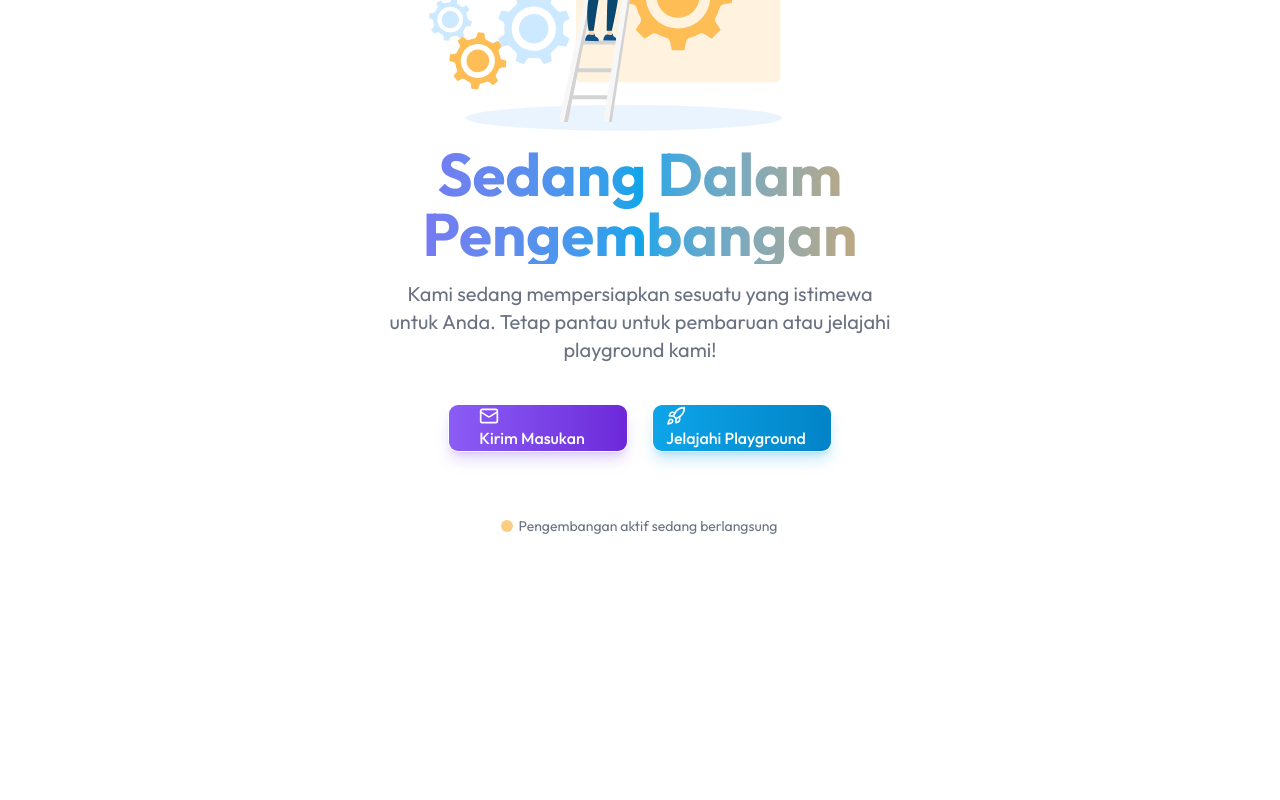
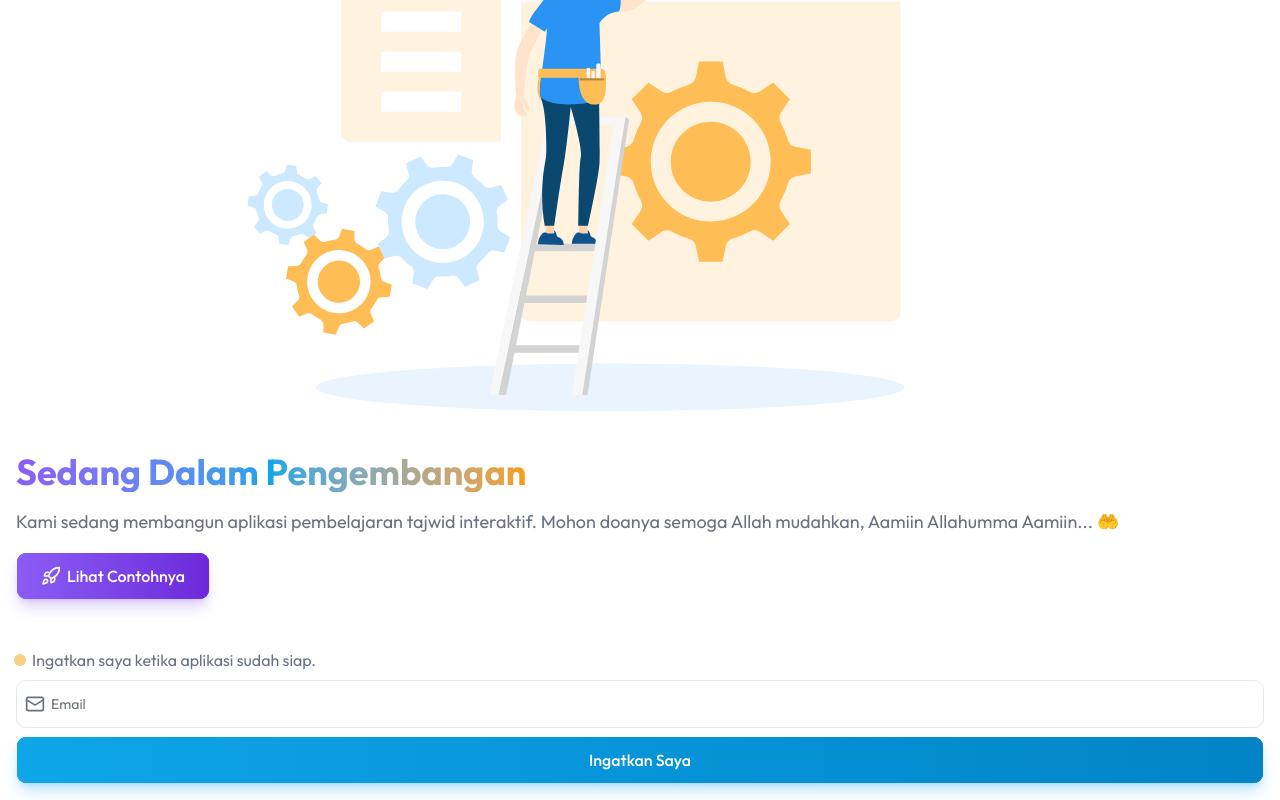
Before and after one commit to hurifajri/qiroasro, a Next.js app: page / in a window 1280 px wide. Shown: the part 331-1131 px from the top of the page. Before the commit the page ends 915 px from the top, so only its background shows below. Built offline with nearby package versions, Linux system fonts and the light colour scheme; no server answers.

Commit message:
refactor: home page

```diff
--- a/src/app/(public)/page.tsx
+++ b/src/app/(public)/page.tsx
@@ -1,10 +1,12 @@
 'use client';
 
 import { motion } from 'framer-motion';
-import { Mail, Rocket } from 'lucide-react';
-import Link from 'next/link';
+import { MailIcon, RocketIcon } from 'lucide-react';
+import { useRouter } from 'next/navigation';
 import { UnderDevelopmentIllustration } from '@/components/illustrations/under-development';
-import { Button } from '@/components/ui/button';
+import { buttonVariants } from '@/components/ui/button';
+import { InputGroup, InputGroupAddon, InputGroupInput } from '@/components/ui/input-group';
+import { cn } from '@/lib/utils';
 
 const containerVariants = {
   hidden: { opacity: 0 },
@@ -23,88 +25,69 @@ const itemVariants = {
     opacity: 1,
     y: 0,
     transition: {
-      type: 'spring',
+      type: 'spring' as const,
       stiffness: 100,
       damping: 12,
     },
   },
 };
 
-const floatingVariants = {
-  animate: {
-    y: [-10, 10, -10],
-    transition: {
-      duration: 4,
-      repeat: Number.POSITIVE_INFINITY,
-      ease: 'easeInOut',
-    },
-  },
+export default function HomePage() {
+  const router = useRouter();
+
+  const handleClickExplore = () => {
+    router.push('/playground');
   };
 
-export default function HomePage() {
   return (
-    <div className="relative flex min-h-screen flex-col items-center justify-center overflow-hidden bg-background px-4 py-12">
-      {/* Main content */}
     <motion.div
-        className="relative z-10 flex max-w-2xl flex-col items-center text-center"
+      className="flex flex-col gap-4 p-4"
       variants={containerVariants}
       initial="hidden"
       animate="visible"
     >
       {/* SVG Illustration */}
-        <UnderDevelopmentIllustration className="h-auto w-full" />
+      <motion.div variants={itemVariants}>
+        <UnderDevelopmentIllustration className="h-auto w-full max-w-md md:max-w-none" />
+      </motion.div>
 
+      {/* Content */}
+      <div className="flex flex-col gap-12">
+        <div className="flex flex-col items-start gap-4">
           {/* Title */}
-        <motion.h1
+          <motion.h2
             variants={itemVariants}
-          className="mb-4 bg-gradient-to-r from-[#8B5CF6] via-[#0EA5E9] to-[#F59E0B] bg-clip-text font-bold text-4xl text-transparent sm:text-5xl md:text-6xl"
+            className="bg-linear-to-r from-[#8B5CF6] via-[#0EA5E9] to-[#F59E0B] bg-clip-text font-bold text-4xl text-transparent"
           >
             Sedang Dalam Pengembangan
-        </motion.h1>
+          </motion.h2>
 
           {/* Subtitle */}
-        <motion.p
-          variants={itemVariants}
-          className="mb-10 max-w-lg text-lg text-muted-foreground sm:text-xl"
-        >
-          Kami sedang mempersiapkan sesuatu yang istimewa untuk Anda. Tetap pantau untuk pembaruan
-          atau jelajahi playground kami!
+          <motion.p variants={itemVariants} className="text-lg text-muted-foreground">
+            Kami sedang membangun aplikasi pembelajaran tajwid interaktif. Mohon doanya semoga Allah
+            mudahkan, Aamiin Allahumma Aamiin... 🤲
           </motion.p>
 
-        {/* CTA Buttons */}
-        <motion.div variants={itemVariants} className="flex flex-col gap-4 sm:flex-row sm:gap-6">
-          {/* Feedback Button */}
-          <motion.div whileHover={{ scale: 1.05 }} whileTap={{ scale: 0.95 }}>
-            <Button
-              asChild
-              size="lg"
-              className="h-12 min-w-[180px] bg-gradient-to-r from-[#8B5CF6] to-[#6D28D9] px-6 text-base text-white shadow-[#8B5CF6]/25 shadow-lg transition-all hover:shadow-[#8B5CF6]/30 hover:shadow-xl"
+          {/* Playground Button */}
+          <motion.button
+            onClick={handleClickExplore}
+            variants={itemVariants}
+            whileHover={{ scale: 1.005 }}
+            whileTap={{ scale: 0.95 }}
+            className={cn(
+              buttonVariants({ size: 'lg' }),
+              'h-12 bg-linear-to-r from-[#8B5CF6] to-[#6D28D9] px-6 text-base text-white shadow-[#8B5CF6]/25 shadow-lg transition-all hover:shadow-[#8B5CF6]/30 hover:shadow-xl',
+            )}
           >
-              <a href="mailto:tes@gmail.com">
-                <Mail data-icon="inline-start" className="mr-2 size-5" />
-                Kirim Masukan
-              </a>
-            </Button>
-          </motion.div>
+            <RocketIcon className="size-5" />
+            Lihat Contohnya
+          </motion.button>
+        </div>
 
-          {/* Playground Button */}
-          <motion.div whileHover={{ scale: 1.05 }} whileTap={{ scale: 0.95 }}>
-            <Button
-              asChild
-              size="lg"
-              className="h-12 min-w-[180px] bg-gradient-to-r from-[#0EA5E9] to-[#0284C7] px-6 text-base text-white shadow-[#0EA5E9]/25 shadow-lg transition-all hover:shadow-[#0EA5E9]/30 hover:shadow-xl"
-            >
-              <Link href="/playground">
-                <Rocket data-icon="inline-start" className="mr-2 size-5" />
-                Jelajahi Playground
-              </Link>
-            </Button>
-          </motion.div>
-        </motion.div>
-
+        <div className="flex flex-col gap-2">
           {/* Additional decorative elements */}
           <motion.div
-          className="mt-16 flex items-center gap-2 text-muted-foreground text-sm"
+            className="flex items-center gap-2 text-muted-foreground"
             variants={itemVariants}
           >
             <motion.span
@@ -119,9 +102,33 @@ export default function HomePage() {
                 ease: 'easeInOut',
               }}
             />
-          <span>Pengembangan aktif sedang berlangsung</span>
+            Ingatkan saya ketika aplikasi sudah siap.
           </motion.div>
+
+          {/* Reminder Form */}
+          <motion.div variants={itemVariants} className="flex flex-col gap-2">
+            <InputGroup className="h-12">
+              <InputGroupAddon>
+                <MailIcon className="size-5 text-muted-foreground" />
+              </InputGroupAddon>
+              <InputGroupInput
+                placeholder="Email"
+                className="h-12 placeholder:text-muted-foreground"
+              />
+            </InputGroup>
+            <motion.button
+              whileHover={{ scale: 1.005 }}
+              whileTap={{ scale: 0.95 }}
+              className={cn(
+                buttonVariants({ size: 'lg' }),
+                'h-12 bg-linear-to-r from-[#0EA5E9] to-[#0284C7] px-6 text-base text-white shadow-[#0EA5E9]/25 shadow-lg transition-all hover:shadow-[#0EA5E9]/30 hover:shadow-xl',
+              )}
+            >
+              Ingatkan Saya
+            </motion.button>
           </motion.div>
         </div>
+      </div>
+    </motion.div>
   );
 }
```
Lines whose indentation alone changed are shown as unchanged.
